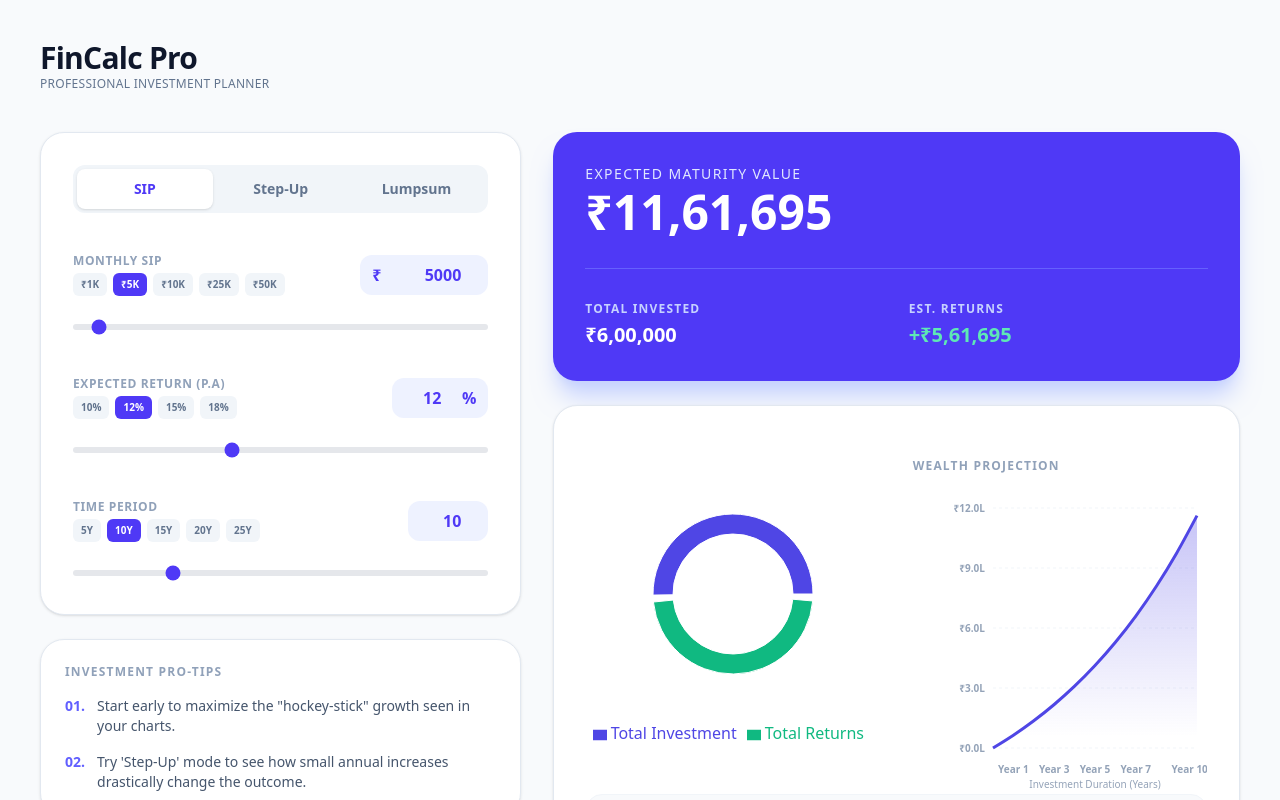
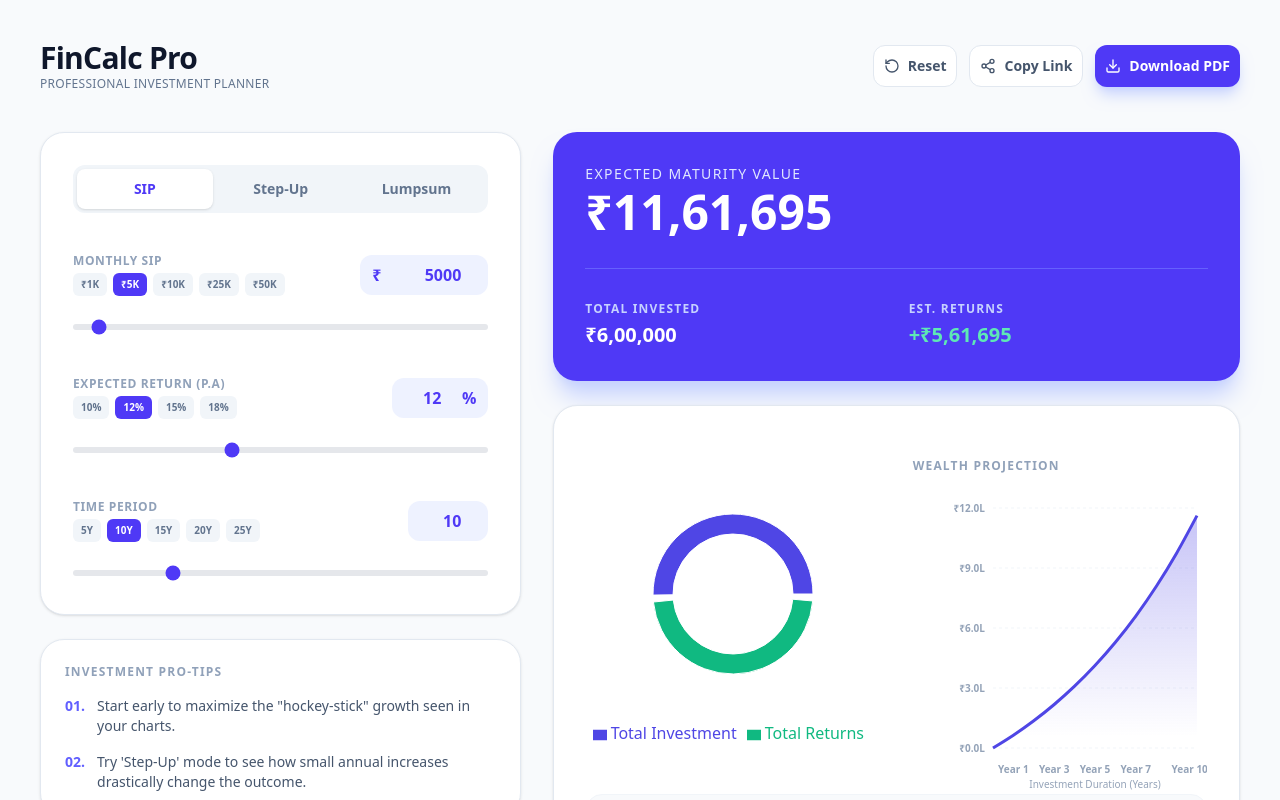
Before and after one commit to sohxmdv/sip-calculator, a React (Vite) app: page / in a window 1280 px wide. Shown: the top 800 px of the page. Built offline with nearby package versions, Linux system fonts and the light colour scheme.

Commit message:
Reset, copy link and download buttons

```diff
--- a/src/App.jsx
+++ b/src/App.jsx
@@ -6,6 +6,7 @@ import ResultsDisplay from './components/ResultsDisplay';
 import Visualizer from './components/Visualizer';
 import GrowthChart from './components/GrowthChart';
 import { getWealthInsight } from './utils/formatters';
+import { RotateCcw, Share2, Download } from 'lucide-react';
 
 function App() {
   const sip = useSIP();
@@ -16,15 +17,34 @@ function App() {
       maximumFractionDigits: 0
     }).format(val);
 
+  const handleShare = () => {
+    const url = `${window.location.origin}${window.location.pathname}?amt=${sip.amount}&yr=${sip.years}&rt=${sip.rate}`;
+    navigator.clipboard.writeText(url);
+    alert("Plan link copied to clipboard!");
+  };
+
   return (
     <div className="min-h-screen bg-slate-50 p-4 md:p-8 lg:p-10">
       <div className="max-w-7xl mx-auto">
 
-        <header className="mb-6 md:mb-10 text-center lg:text-left">
-          <h1 className="text-2xl md:text-3xl font-extrabold text-slate-900 tracking-tight">FinCalc Pro</h1>
-          <p className="text-slate-500 font-medium tracking-wide uppercase text-[10px] md:text-xs">
-            Professional Investment Planner
-          </p>
+        <header className="mb-6 md:mb-10 flex flex-col md:flex-row justify-between items-center gap-4">
+          <div className="text-center md:text-left">
+            <h1 className="text-2xl md:text-3xl font-extrabold text-slate-900 tracking-tight">FinCalc Pro</h1>
+            <p className="text-slate-500 font-medium tracking-wide uppercase text-[10px] md:text-xs">Professional Investment Planner</p>
+          </div>
+
+          {/* ACTION BUTTONS */}
+          <div className="flex gap-3">
+            <button onClick={sip.reset} className="p-2.5 bg-white border border-slate-200 text-slate-600 rounded-xl hover:bg-slate-50 transition-all flex items-center gap-2 text-sm font-bold">
+              <RotateCcw size={16} /> <span className="hidden sm:inline">Reset</span>
+            </button>
+            <button onClick={handleShare} className="p-2.5 bg-white border border-slate-200 text-slate-600 rounded-xl hover:bg-slate-50 transition-all flex items-center gap-2 text-sm font-bold">
+              <Share2 size={16} /> <span className="hidden sm:inline">Copy Link</span>
+            </button>
+            <button onClick={() => window.print()} className="p-2.5 bg-indigo-600 text-white rounded-xl hover:bg-indigo-700 transition-all flex items-center gap-2 text-sm font-bold shadow-lg shadow-indigo-200">
+              <Download size={16} /> <span className="hidden sm:inline">Download PDF</span>
+            </button>
+          </div>
         </header>
 
         {/* The Grid */}
--- a/src/hooks/useSIP.js
+++ b/src/hooks/useSIP.js
@@ -1,12 +1,33 @@
-import { useState, useMemo } from 'react';
+import { useState, useMemo, useEffect } from 'react';
 import { calculateResults } from '../utils/calculations';
 
 export const useSIP = () => {
-  const [mode, setMode] = useState('SIP');
-  const [amount, setAmount] = useState(5000);
-  const [rate, setRate] = useState(12);
-  const [years, setYears] = useState(10);
-  const [stepUp, setStepUp] = useState(10);
+  // Default Values
+  const defaults = { mode: 'SIP', amount: 5000, rate: 12, years: 10, stepUp: 10 };
+
+  const [mode, setMode] = useState(defaults.mode);
+  const [amount, setAmount] = useState(defaults.amount);
+  const [rate, setRate] = useState(defaults.rate);
+  const [years, setYears] = useState(defaults.years);
+  const [stepUp, setStepUp] = useState(defaults.stepUp);
+
+  // Reset Function
+  const reset = () => {
+    setMode(defaults.mode);
+    setAmount(defaults.amount);
+    setRate(defaults.rate);
+    setYears(defaults.years);
+    setStepUp(defaults.stepUp);
+    window.history.replaceState({}, '', window.location.pathname);
+  };
+
+  // Sync with URL Query Params
+  useEffect(() => {
+    const params = new URLSearchParams(window.location.search);
+    if (params.get('amt')) setAmount(Number(params.get('amt')));
+    if (params.get('yr')) setYears(Number(params.get('yr')));
+    if (params.get('rt')) setRate(Number(params.get('rt')));
+  }, []);
 
   const results = useMemo(() => calculateResults({
     monthlyAmount: mode === 'Lumpsum' ? 0 : amount,
@@ -17,5 +38,5 @@ export const useSIP = () => {
     lumpsumAmount: mode === 'Lumpsum' ? amount : 0
   }), [amount, rate, years, mode, stepUp]);
 
-  return { mode, setMode, amount, setAmount, rate, setRate, years, setYears, stepUp, setStepUp, results };
+  return { mode, setMode, amount, setAmount, rate, setRate, years, setYears, stepUp, setStepUp, results, reset };
 };
```
